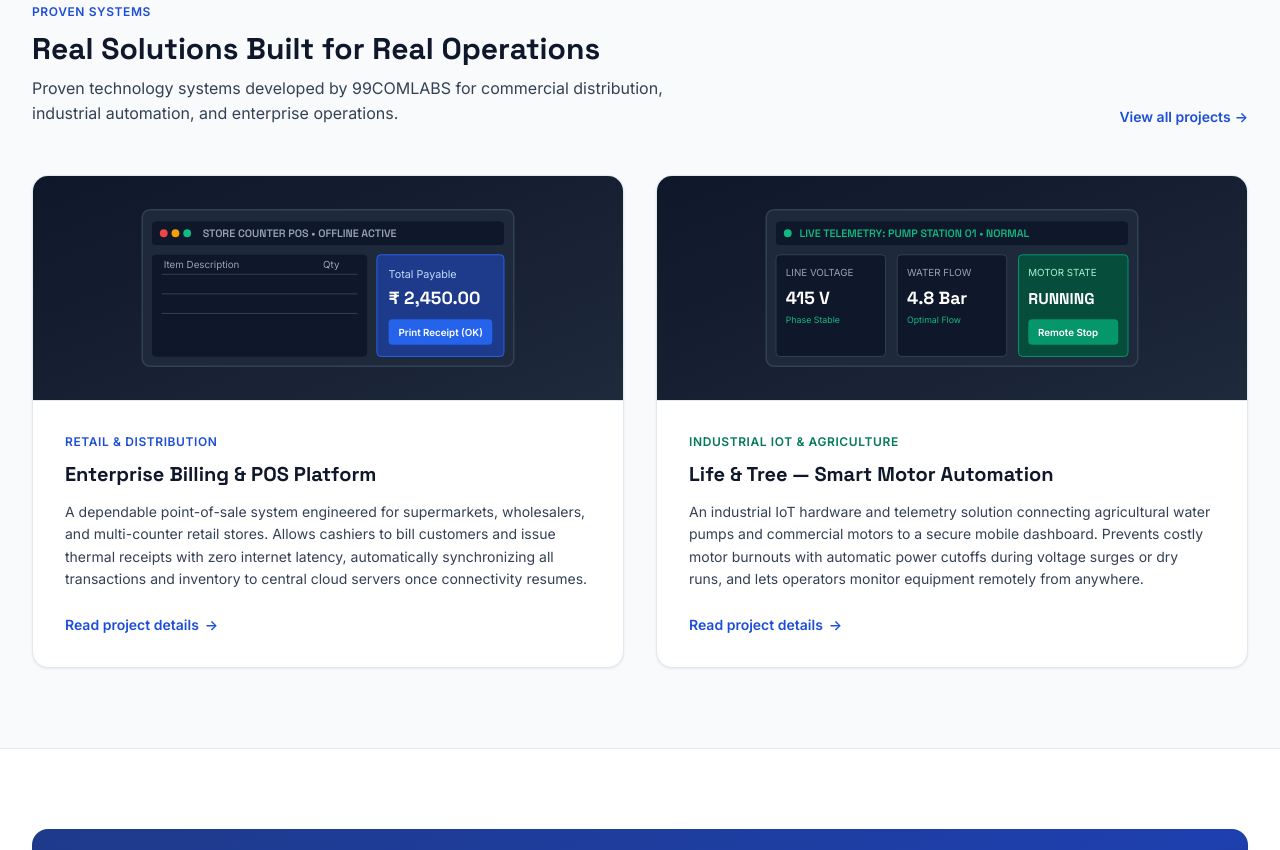
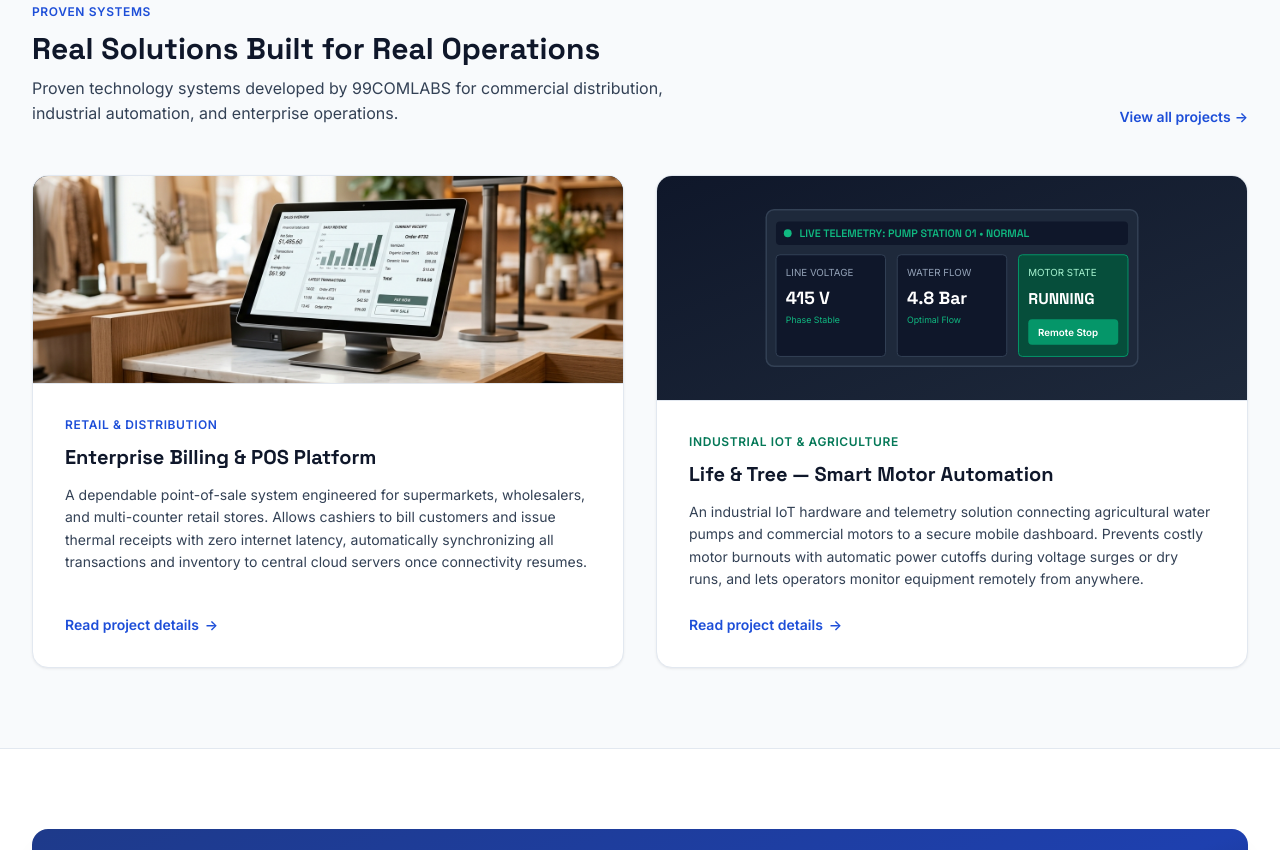
Before and after one commit to mohammed-fawaz-cp/99comlabs, an Astro site: page / in a window 1280 px wide. Shown: the part 2070-2920 px from the top of the page. Built offline with nearby package versions, Linux system fonts and the light colour scheme; Astro itself is replaced by a stand-in of ours.

Commit message:
feat: replace mockups with realistic unbranded project photos and rename to Smart Pump & Motor Automation

```diff
--- a/src/pages/index.astro
+++ b/src/pages/index.astro
@@ -283,27 +283,16 @@
       <div class="grid grid-cols-1 md:grid-cols-2 gap-8">
         <!-- Project 1: Enterprise Billing Application -->
         <div class="bg-surface-card rounded-2xl border border-line-light overflow-hidden shadow-card hover:shadow-card-hover transition-all flex flex-col">
-          <!-- Visual UI Illustration -->
-          <div class="bg-gradient-to-br from-slate-900 to-slate-800 p-6 flex items-center justify-center border-b border-line-light">
-            <svg class="w-full h-44 text-slate-100" viewBox="0 0 400 180" fill="none" xmlns="http://www.w3.org/2000/svg" aria-label="Enterprise POS billing terminal preview">
-              <rect x="10" y="10" width="380" height="160" rx="8" fill="#1e293b" stroke="#334155" stroke-width="1.5"/>
-              <rect x="20" y="22" width="360" height="24" rx="4" fill="#0f172a"/>
-              <circle cx="32" cy="34" r="4" fill="#ef4444"/>
-              <circle cx="44" cy="34" r="4" fill="#f59e0b"/>
-              <circle cx="56" cy="34" r="4" fill="#10b981"/>
-              <text x="72" y="38" font-family="'Space Grotesk', sans-serif" font-size="11" fill="#94a3b8" font-weight="600">STORE COUNTER POS • OFFLINE ACTIVE</text>
-              <rect x="20" y="56" width="220" height="104" rx="4" fill="#0f172a"/>
-              <line x1="30" y1="76" x2="230" y2="76" stroke="#334155" stroke-width="1"/>
-              <line x1="30" y1="96" x2="230" y2="96" stroke="#334155" stroke-width="1"/>
-              <line x1="30" y1="116" x2="230" y2="116" stroke="#334155" stroke-width="1"/>
-              <text x="32" y="70" font-family="'Inter', sans-serif" font-size="10" fill="#94a3b8">Item Description</text>
-              <text x="195" y="70" font-family="'Inter', sans-serif" font-size="10" fill="#94a3b8">Qty</text>
-              <rect x="250" y="56" width="130" height="104" rx="4" fill="#1e3a8a" stroke="#2563eb" stroke-width="1"/>
-              <text x="262" y="80" font-family="'Inter', sans-serif" font-size="11" fill="#bfdbfe">Total Payable</text>
-              <text x="262" y="106" font-family="'Space Grotesk', sans-serif" font-size="18" font-weight="700" fill="#ffffff">₹ 2,450.00</text>
-              <rect x="262" y="122" width="106" height="26" rx="4" fill="#2563eb"/>
-              <text x="272" y="139" font-family="'Inter', sans-serif" font-size="10" font-weight="600" fill="#ffffff">Print Receipt (OK)</text>
-            </svg>
+          <!-- Visual Image Preview -->
+          <div class="h-48 sm:h-52 overflow-hidden bg-slate-900 border-b border-line-light">
+            <img
+              src="/images/project-pos-software.jpg"
+              alt="Enterprise billing and point of sale platform display"
+              class="w-full h-full object-cover object-center group-hover:scale-105 transition-transform duration-300"
+              loading="lazy"
+              width="600"
+              height="338"
+            />
           </div>
           <div class="p-6 sm:p-8 flex-1 flex flex-col justify-between">
             <div>
--- a/src/pages/projects.astro
+++ b/src/pages/projects.astro
@@ -26,9 +26,9 @@ const projects = [
   },
   {
     id: 'industrial-iot',
-    title: 'Life & Tree — Smart Motor Automation',
+    title: 'Smart Pump & Motor Automation',
     category: 'Industrial IoT & Hardware',
-    summary: 'An industrial IoT telemetry and automation solution connecting agricultural water pumps and commercial motors to a secure mobile dashboard.',
+    summary: 'An industrial IoT telemetry and automation solution connecting commercial water pumps and industrial motors to a secure mobile dashboard.',
     problem: 'Agricultural operations, water processing facilities, and factory pumps suffer expensive motor burnouts caused by voltage fluctuations, single-phasing, and dry runs. Unattended pump stations require constant physical visits, wasting labor hours and risking equipment failure.',
     solution: 'We engineered an all-in-one smart device that connects directly to the motor starter and sensors. The device continuously reads voltage, line current, and water flow in real time. If power spikes or the well runs dry, the system automatically cuts power in milliseconds to protect the motor from burning out, while notifying the owner directly on their smartphone.',
     benefits: [
@@ -276,7 +276,7 @@ const projects = [
                 Discuss a Similar Project
               </a>
               <a
-                href="https://wa.me/919745551513?text=Hello%2C%20I%20saw%20your%20Life%20and%20Tree%20IoT%20automation%20project%20and%20want%20to%20discuss%20a%20similar%20device."
+                href="https://wa.me/919745551513?text=Hello%2C%20I%20saw%20your%20Smart%20Pump%20and%20Motor%20Automation%20project%20and%20want%20to%20discuss%20a%20similar%20device."
                 target="_blank"
                 rel="noopener noreferrer"
                 class="inline-flex items-center gap-2 text-sm font-semibold text-content-primary hover:text-emerald-700 transition-colors"
```
Also changed, not shown: public/images/project-iot-pump.jpg (added), public/images/project-pos-software.jpg (added).
